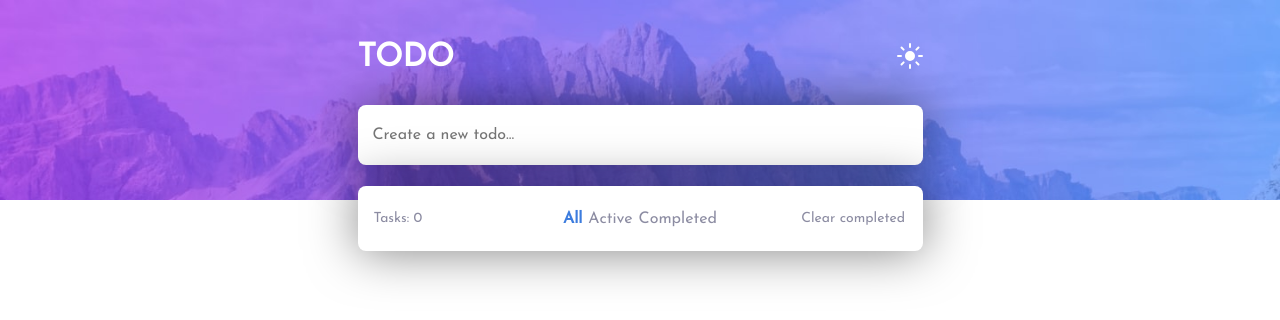
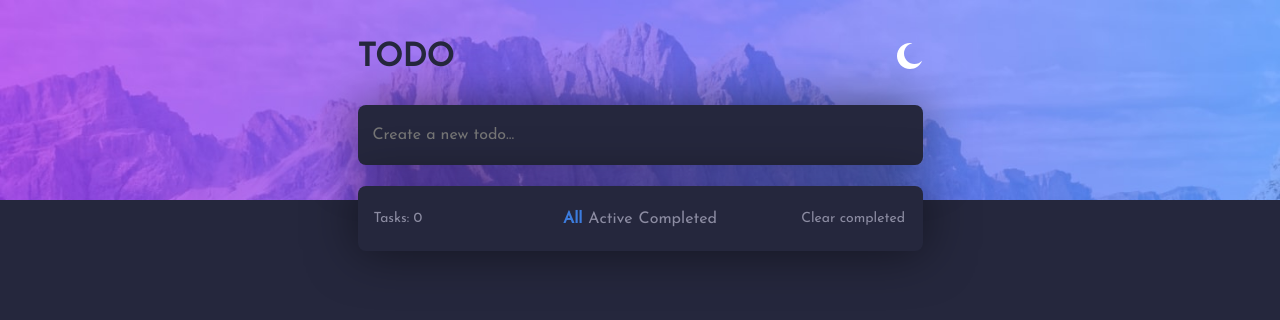
Before and after one commit to DieTorDev/todo-list, a website built with Vite: page src/index.html in a window 1280 px wide. Both pictures are taken after a click on the button 909 px from the left and 57 px from the top of the page. Built offline with nearby package versions, Linux system fonts and the light colour scheme; some packages are replaced by stand-ins of ours.

Commit message:
Night-mode update

```diff
--- a/src/css/styles.css
+++ b/src/css/styles.css
@@ -7,14 +7,9 @@
 
 :root{
     --bg-color-main: #fff;
-    /*
-    --bg-color-night: #25273D
-    */
-    --title-color: #fff;
     --text-color: #8C8CA2;
     --text-color-focus: #3C7CDE;
     --bg-img-header: url(../assets/images/bg-desktop-light.jpg);
-
     --font-main: 'Josefin Sans', sans-serif;
 }
 
@@ -68,13 +63,17 @@ body{
 }
 
 .title{
-    color: var(--title-color);
+    color: var(--bg-color-main);
 }
 
 .night-mode{
     background-color: transparent;
     border: none;
     cursor: pointer;
+}
+
+.night-mode-img{
+    fill: var(--bg-color-main);
 }
 
 .input-container{
@@ -90,6 +89,7 @@ body{
     border-radius: 8px;
     border: none;
     color: var(--text-color);
+    background-color: var(--bg-color-main);
     font-family: var(--font-main);
     font-size: 16px;
     padding-left: 15px;
--- a/src/index.html
+++ b/src/index.html
@@ -20,7 +20,7 @@
         <h1 class="title">
             TODO
         </h1>
-        <button class="night-mode">
+        <button id="night-mode" class="night-mode">
             <img class="night-mode-img" src="./assets/images/icon-sun.svg" alt="">
         </button>
     </div>
--- a/src/js/dom.js
+++ b/src/js/dom.js
@@ -5,11 +5,15 @@ const buttonClearMobileElement = document.getElementById(
 );
 const buttonClearElement = document.getElementById('clear-completed');
 const infoElement = document.getElementById('show-info');
+const nightElement = document.getElementById('night-mode');
+const rootStyles = document.documentElement.style;
 
 export {
 	inputElement,
 	listContainerElement,
 	buttonClearMobileElement,
 	buttonClearElement,
-	infoElement
+	infoElement,
+	rootStyles,
+	nightElement
 };
--- a/src/js/funtions.js
+++ b/src/js/funtions.js
@@ -1,4 +1,12 @@
-import { inputElement, listContainerElement, infoElement } from './dom';
+import {
+	inputElement,
+	listContainerElement,
+	infoElement,
+	rootStyles,
+	nightElement
+} from './dom';
+
+let nightMode = false;
 
 const createTodoContainer = () => {
 	const newTodoContainer = document.createElement('li');
@@ -113,4 +121,16 @@ const filterFocus = event => {
 	filterList(event.target);
 };
 
-export { getTodo, clearCompleted, filterFocus };
+const changeNightMode = () => {
+	if (!nightMode) {
+		rootStyles.setProperty('--bg-color-main', '#25273D');
+		nightElement.children[0].src = './assets/images/icon-moon.svg';
+		nightMode = true;
+	} else {
+		rootStyles.setProperty('--bg-color-main', '#fff');
+		nightElement.children[0].src = './assets/images/icon-sun.svg';
+		nightMode = false;
+	}
+};
+
+export { getTodo, clearCompleted, filterFocus, changeNightMode };
--- a/src/js/index.js
+++ b/src/js/index.js
@@ -2,12 +2,19 @@ import {
 	inputElement,
 	buttonClearMobileElement,
 	buttonClearElement,
-	infoElement
+	infoElement,
+	nightElement
 } from './dom';
 
-import { getTodo, clearCompleted, filterFocus } from './funtions';
+import {
+	getTodo,
+	clearCompleted,
+	filterFocus,
+	changeNightMode
+} from './funtions';
 
 inputElement.addEventListener('keydown', getTodo);
 buttonClearMobileElement.addEventListener('click', clearCompleted);
 buttonClearElement.addEventListener('click', clearCompleted);
 infoElement.addEventListener('click', filterFocus);
+nightElement.addEventListener('click', changeNightMode);
```
Also changed, not shown: docs/assets/index-bCEHZHwV.css (added, +1 -0 lines), docs/assets/index-cM8aNw5n.js (added, +1 -0 lines), docs/index.html (+1 -1 lines).
